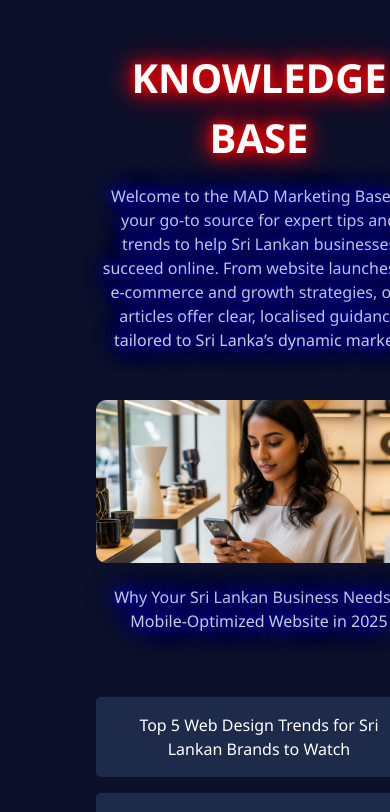
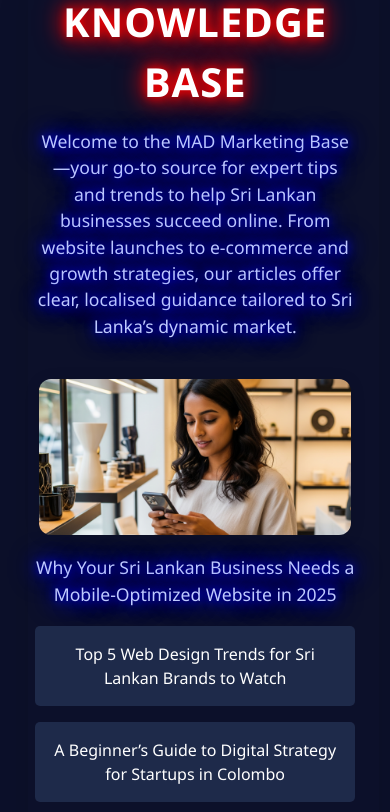
Before and after one commit to Mad-marketing-git/mad-web, a React (Vite) app in the folder react/: page / in a window 390 px wide. Shown: the part 6760-7572 px from the top of the page. Built offline with nearby package versions, Linux system fonts and the light colour scheme.

Commit message:
Fine-tune KnowledgeBase section alignment, spacing, and responsiveness for mobile and desktop

```diff
--- a/react/src/components/KnowledgeBase.module.css
+++ b/react/src/components/KnowledgeBase.module.css
@@ -1,31 +1,47 @@
+
+
 .page5Container {
   position: relative;
   width: 100%;
   min-height: 100vh;
   overflow: hidden;
   background-color: #0c102a;
-    padding: 4rem 2rem;
+  display: flex;
+  align-items: center;
+  justify-content: center;
 }
+
+
+
 
   .content {
     position: relative;
     z-index: 1;
     display: flex;
+    flex-direction: column;
+    align-items: center;
     justify-content: center;
-    align-items: center;
-    height: 100%;
     color: white;
     width: 100%;
-    padding: 0 2rem;
+    max-width: 900px;
+    margin: 0 auto;
   }
+
+
 
   .knowledgeBase {
     background: #0c102a;
-    padding: 2rem;
-    border-radius: 10px;
+    padding: 2.5rem 1.5rem;
+    border-radius: 14px;
     width: 100%;
-    max-width: 1200px;
+    max-width: 1000px;
+    margin: 0 auto;
+    display: flex;
+    flex-direction: column;
+    align-items: center;
+    box-shadow: 0 4px 32px rgba(0,0,0,0.12);
   }
+
 
   .knowledgeBase h2 {
     margin-bottom: 1rem;
@@ -33,24 +49,38 @@
     color: #fff;
     text-shadow: 0 0 10px #ff0000, 0 0 20px #ff0000, 0 0 30px #ff0000;
     font-size: 2.5rem;
+    letter-spacing: 1px;
   }
+
 
   .knowledgeBase p {
     text-align: center;
-    color: #ccc;
+    color: #bfcaff;
     text-shadow: 0 0 10px #0000ff, 0 0 20px #0000ff, 0 0 30px #0000ff;
-    max-width: 800px;
-    margin: 0 auto 2rem auto;
+    max-width: 1000px;
+    font-size: 1.1rem;
   }
+
+
 
   .articles {
     display: flex;
     gap: 2rem;
-    margin-top: 3rem;
+    margin-top: 2.5rem;
+    justify-content: center;
+    align-items: flex-start;
+    width: 100%;
   }
+
+
 
   .featuredArticle {
     flex: 1;
+    display: flex;
+    flex-direction: column;
+    align-items: center;
+    justify-content: center;
+    min-width: 280px;
   }
 
   .otherArticles {
@@ -60,12 +90,20 @@
     gap: 1rem;
   }
 
+
+
+
   .articleImageTag {
     width: 100%;
+    max-width: 820px;
     height: auto;
     object-fit: cover;
-    border-radius: 10px;
-    margin-bottom: 1rem;
+    border-radius: 12px;
+    margin-bottom: 1.2rem;
+    display: block;
+    margin-left: auto;
+    margin-right: auto;
+    box-shadow: 0 2px 16px rgba(0,0,0,0.10);
   }
 
   .articleLink {
@@ -82,13 +120,47 @@
     background-color: #ff6600;
   }
 
+
+
 @media (max-width: 768px) {
+  .page5Container {
+    padding: 2rem 0.5rem;
+    align-items: center;
+    justify-content: center;
+  }
+  .content {
+    align-items: center;
+    justify-content: center;
+    padding: 0;
+  }
+  .knowledgeBase {
+    max-width: 90vw;
+    box-sizing: border-box;
+    margin-left: auto;
+    margin-right: auto;
+    padding: 0.5rem 6vw 0.5rem 2vw;
+    align-items: center;
+    justify-content: center;
+  }
   .articles {
     flex-direction: column;
     align-items: center;
+    justify-content: center;
+    width: 100%;
+    gap: 1.2rem;
   }
-
   .featuredArticle {
     text-align: center;
+    align-items: center;
+    justify-content: center;
+    width: 100%;
+  }
+  .articleImageTag {
+    max-width: 80vw;
+    margin-left: auto;
+    margin-right: auto;
+    display: block;
+    box-sizing: border-box;
+    padding: 0;
   }
 }
```
Lines whose indentation alone changed are shown as unchanged.
